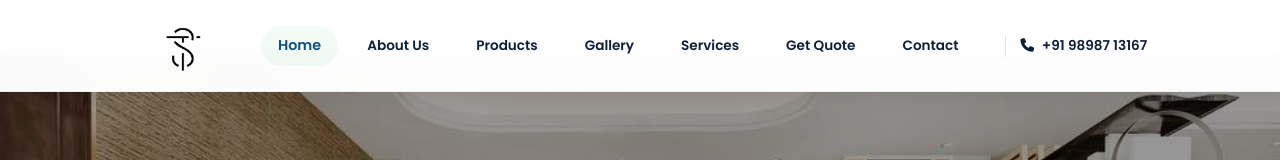
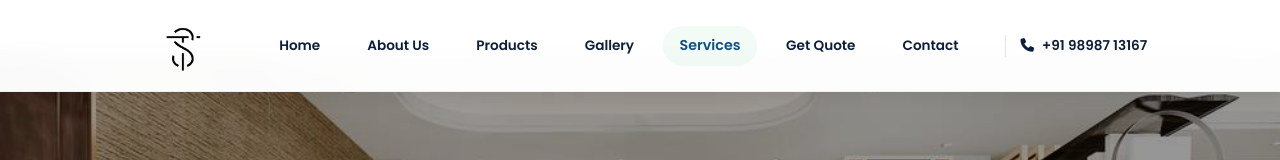
Before and after one commit to kunalm828-cmyk/shreeji_tiles, a Next.js app: page / in a window 1280 px wide. Shown: the top 160 px of the page. Built offline with nearby package versions, Linux system fonts and the light colour scheme.

Commit message:
Fix navbar scrollspy active state and footer mobile layout

```diff
--- a/app/globals.css
+++ b/app/globals.css
@@ -29,6 +29,8 @@
 html {
     scroll-behavior: smooth;
     scroll-padding-top: 120px;
+    overflow-x: hidden;
+    max-width: 100vw;
 }
 
 body {
@@ -37,6 +39,8 @@ body {
     line-height: 1.6;
     background-color: var(--white);
     overflow-x: hidden;
+    max-width: 100%;
+    position: relative;
     font-size: 14px;
 }
 
@@ -1647,6 +1651,12 @@ h6 {
 
     .mobile-menu-btn {
         display: block;
+    }
+
+    .footer-bottom {
+        flex-direction: column;
+        gap: 15px;
+        text-align: center;
     }
 
     .nav-links {
--- a/components/Navbar.jsx
+++ b/components/Navbar.jsx
@@ -18,7 +18,7 @@ export default function Navbar() {
       }
 
       // Scrollspy logic
-      const sections = ['home', 'about', 'products', 'gallery', 'services', 'contact'];
+      const sections = ['home', 'about', 'products', 'services', 'gallery', 'contact'];
       let currentSection = 'home';
 
       for (const section of sections) {
@@ -26,7 +26,8 @@ export default function Navbar() {
         if (el) {
           const rect = el.getBoundingClientRect();
           // Check if top of section is inside viewport or slightly above
-          if (rect.top <= 150) {
+          // Uses window.innerHeight * 0.5 to trigger when section enters the middle half of screen
+          if (rect.top <= window.innerHeight * 0.5) {
             currentSection = section;
           }
         }
```
